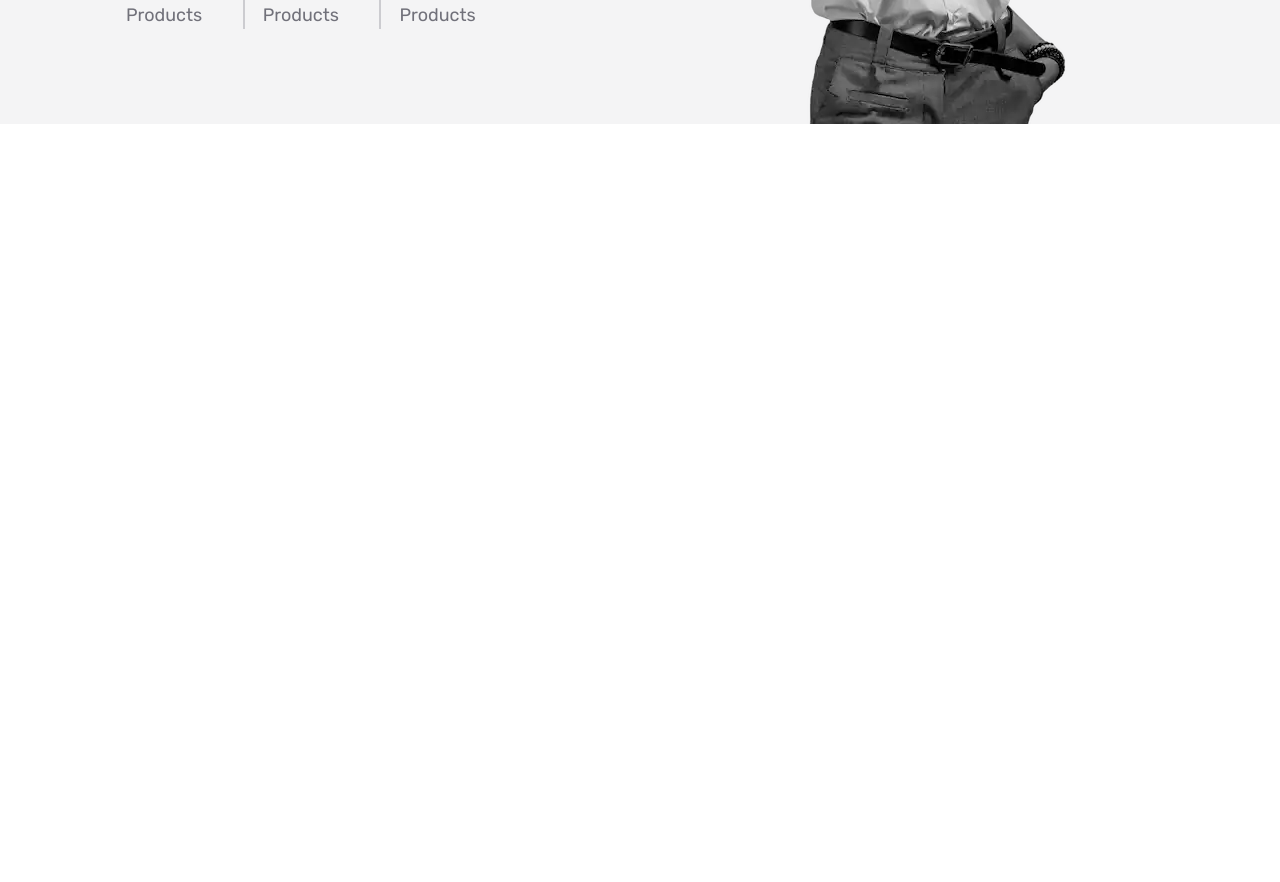
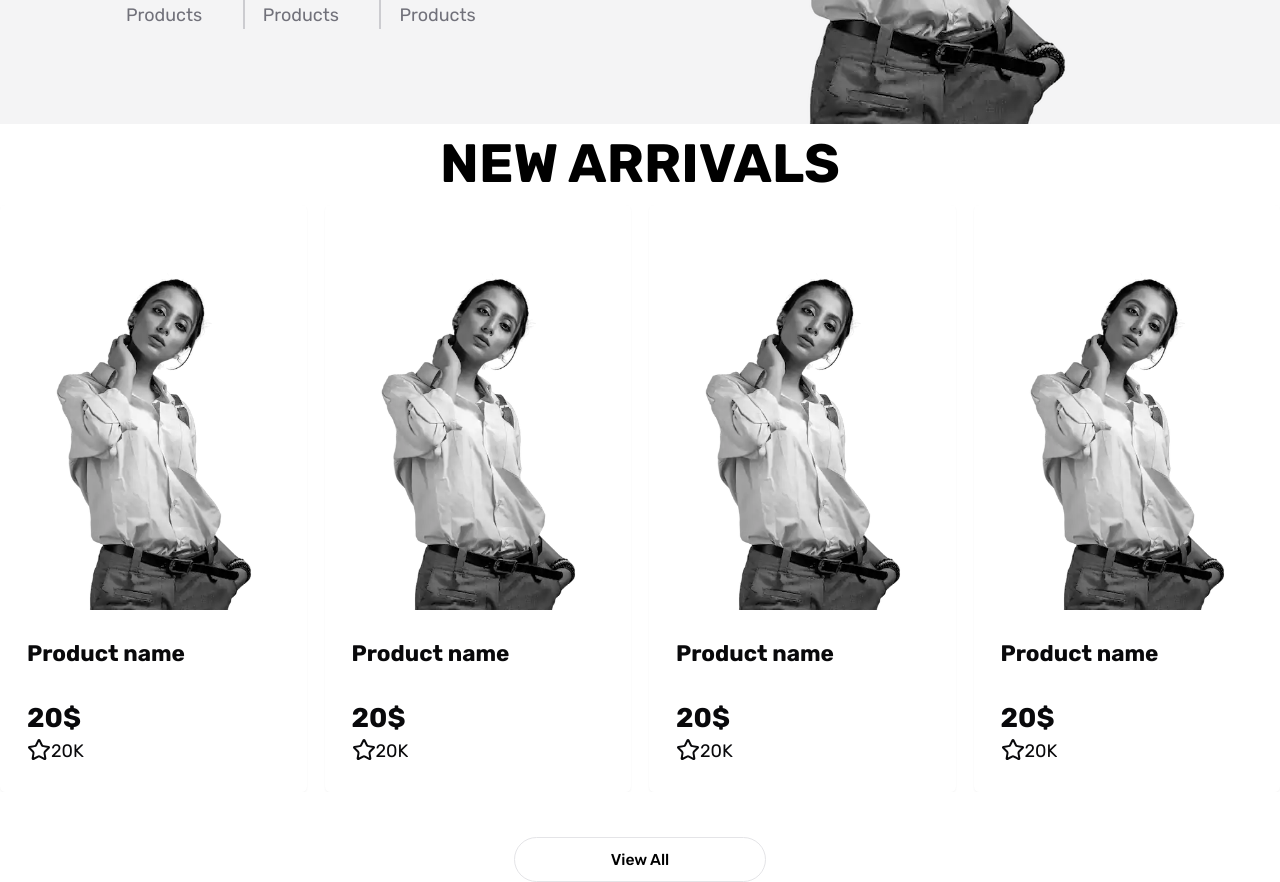
Before and after one commit to Peter3Khalil/fashion-ecommerce, a Next.js app: page / in a window 1280 px wide. Shown: the part 620-1502 px from the top of the page. Before the commit the page ends 800 px from the top, so only its background shows below. Built offline with nearby package versions, Linux system fonts and the light colour scheme.

Commit message:
:construction_worker: Home Page Updated

```diff
--- a/src/app/page.tsx
+++ b/src/app/page.tsx
@@ -1,5 +1,13 @@
 import Header from '@/components/header';
+import { StarIcon } from '@/components/shared/icons';
 import { Button } from '@/components/ui/button';
+import {
+  Card,
+  CardContent,
+  CardFooter,
+  CardHeader,
+  CardTitle,
+} from '@/components/ui/card';
 import Image from 'next/image';
 
 const Home = () => {
@@ -45,6 +53,48 @@ const Home = () => {
             </div>
           </div>
         </section>
+        <section className="flex flex-col items-center justify-center">
+          <center>
+            <h1 className="text-5xl font-bold">NEW ARRIVALS</h1>
+          </center>
+          <div className="flex items-center gap-4 overflow-auto max-md:px-6 lg:justify-center">
+            {Array.from({ length: 4 }).map((d, f) => (
+              <Card key={f}>
+                <CardHeader>
+                  <CardTitle className="flex">
+                    <Image
+                      src="/images/hero.webp"
+                      alt="Hero Image"
+                      width={295}
+                      height={298}
+                      className="mx-auto h-auto w-full rounded-2xl object-contain md:w-auto"
+                    />
+                  </CardTitle>
+                </CardHeader>
+                <CardContent>
+                  <div className="text-xl font-bold">Product name</div>
+                  {/* product name */}
+                </CardContent>
+                <CardFooter>
+                  <div className="">
+                    <div className="text-2xl font-bold">20$</div>
+                    <div className="flex">
+                      <StarIcon />
+                      20K
+                    </div>
+                  </div>
+                </CardFooter>
+              </Card>
+            ))}
+          </div>
+          <Button
+            type="button"
+            variant={'outline'}
+            className="mt-10 w-56 rounded-full"
+          >
+            View All
+          </Button>
+        </section>
       </main>
 
       <footer></footer>
--- a/src/components/shared/icons.ts
+++ b/src/components/shared/icons.ts
@@ -2,5 +2,6 @@ export {
   Menu as MenuIcon,
   Search as SearchIcon,
   ShoppingCart as ShoppingCartIcon,
+  StarIcon,
   CircleUser as UserIcon,
 } from 'lucide-react';
--- /dev/null
+++ b/src/components/ui/card.tsx
@@ -0,0 +1,86 @@
+import * as React from 'react';
+
+import { cn } from '@/lib/utils';
+
+const Card = React.forwardRef<
+  HTMLDivElement,
+  React.HTMLAttributes<HTMLDivElement>
+>(({ className, ...props }, ref) => (
+  <div
+    ref={ref}
+    className={cn(
+      'rounded-lg bg-card text-card-foreground shadow-sm', // edited border
+      className,
+    )}
+    {...props}
+  />
+));
+Card.displayName = 'Card';
+
+const CardHeader = React.forwardRef<
+  HTMLDivElement,
+  React.HTMLAttributes<HTMLDivElement>
+>(({ className, ...props }, ref) => (
+  <div
+    ref={ref}
+    className={cn('flex flex-col space-y-1.5 p-6', className)}
+    {...props}
+  />
+));
+CardHeader.displayName = 'CardHeader';
+
+const CardTitle = React.forwardRef<
+  HTMLParagraphElement,
+  React.HTMLAttributes<HTMLHeadingElement>
+>(({ className, ...props }, ref) => (
+  <h3
+    ref={ref}
+    className={cn(
+      'text-2xl font-semibold leading-none tracking-tight',
+      className,
+    )}
+    {...props}
+  />
+));
+CardTitle.displayName = 'CardTitle';
+
+const CardDescription = React.forwardRef<
+  HTMLParagraphElement,
+  React.HTMLAttributes<HTMLParagraphElement>
+>(({ className, ...props }, ref) => (
+  <p
+    ref={ref}
+    className={cn('text-sm text-muted-foreground', className)}
+    {...props}
+  />
+));
+CardDescription.displayName = 'CardDescription';
+
+const CardContent = React.forwardRef<
+  HTMLDivElement,
+  React.HTMLAttributes<HTMLDivElement>
+>(({ className, ...props }, ref) => (
+  <div ref={ref} className={cn('p-6 pt-0', className)} {...props} />
+));
+CardContent.displayName = 'CardContent';
+
+const CardFooter = React.forwardRef<
+  HTMLDivElement,
+  React.HTMLAttributes<HTMLDivElement>
+>(({ className, ...props }, ref) => (
+  <div
+    ref={ref}
+    className={cn('flex items-center p-6 pt-0', className)}
+    {...props}
+  />
+));
+CardFooter.displayName = 'CardFooter';
+
+export {
+  Card,
+  CardContent,
+  CardDescription,
+  CardFooter,
+  CardHeader,
+  CardTitle,
+};
```
